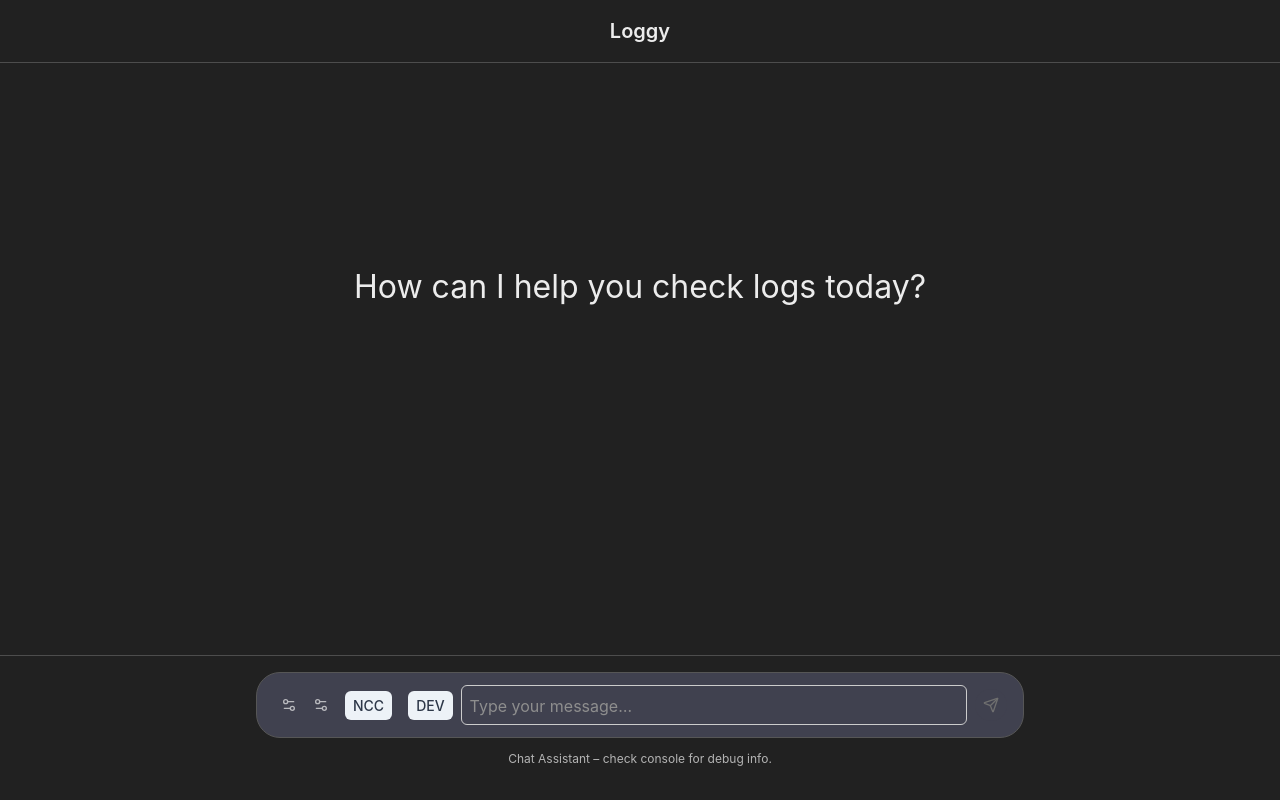
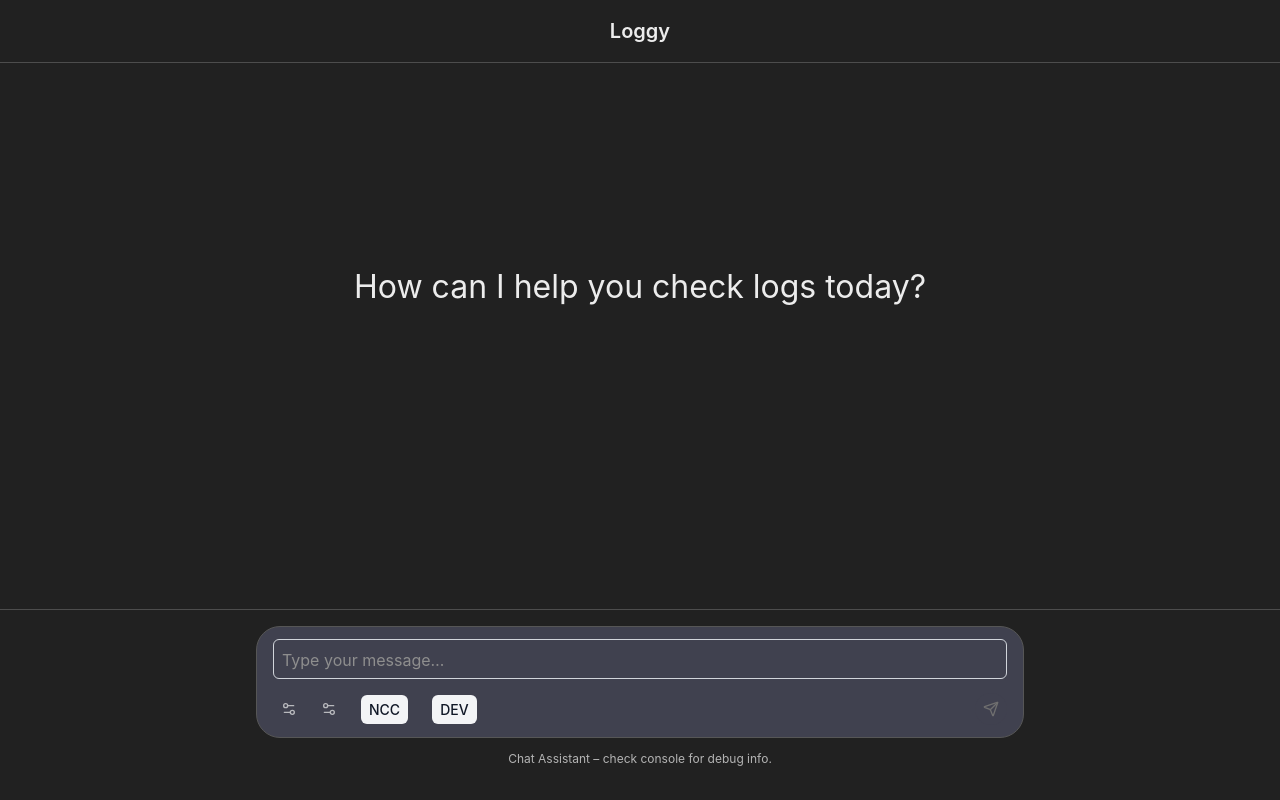
Before and after one commit to Abbiirr/ai-chat-frontend, a React (Vite) app: page / in a window 1280 px wide. Built offline with nearby package versions, Linux system fonts and the light colour scheme.

Commit message:
Renders tool buttons correct place

```diff
--- a/src/components/ChatInput.css
+++ b/src/components/ChatInput.css
@@ -1,42 +1,81 @@
 /* src/components/ChatInput.css */
 
-.input-container {
-    /* existing container styles */
+/* Ensure dropdowns aren’t clipped */
+.input-container,
+.input-wrapper,
+.input-field {
+    overflow: visible;
+    display: block;
+    flex-direction: column;
+    align-items: stretch;
 }
 
-.input-wrapper {
-    /* existing wrapper styles */
-}
-
-.input-field {
-    display: flex;
-    align-items: center;
-    overflow: visible; /* allow dropdowns to escape */
-}
-
-.project-pill {
+/* Unified pill style for project/env */
+.param-pill {
     display: inline-block;
-    background-color: #edf2f7;
-    color: #2d3748;
+    background-color: #f3f4f6; /* light gray */
+    color: #111827;            /* dark text */
     border-radius: 0.375rem;
     padding: 0.25rem 0.5rem;
     margin: 0 0.5rem;
     font-size: 0.875rem;
     font-weight: 500;
     white-space: nowrap;
+    user-select: none;
+    transition: background-color 0.2s;
+}
+.param-pill:hover {
+    background-color: #e5e7eb; /* slightly darker on hover */
 }
 
+/* Textarea styling */
 .message-input {
     flex: 1;
     padding: 0.5rem;
     font-size: 1rem;
     line-height: 1.5;
-    border: 1px solid #ccc;
+    border: 1px solid #d1d5db;
     border-radius: 0.375rem;
-    resize: none;       /* disable manual resize */
-    overflow: hidden;   /* hide scrollbars */
+    resize: none;
+    overflow: hidden;
+    min-height: 2.5rem;
+    max-height: 10rem;
+    transition: height 0.1s ease-in-out, border-color 0.2s;
+    margin-bottom: 8px;
+    width: 100%;
+    box-sizing: border-box;
+}
+.message-input:focus {
+    outline: none;
+    border-color: #9ca3af;
 }
 
+/* Remove Chrome autofill highlight */
+.message-input:-webkit-autofill,
+.message-input:-webkit-autofill:focus {
+    box-shadow: 0 0 0px 1000px #ffffff inset !important;
+    -webkit-text-fill-color: #111827 !important;
+}
+
+/* Send button (you likely already have these) */
 .send-button {
-    /* your existing send-button styles */
+    margin-left: auto;
+    /* …existing styles… */
 }
+.send-button.active {
+    /* …existing styles… */
+}
+.send-button.disabled {
+    /* …existing styles… */
+}
+.controls-row {
+    display: flex;
+    justify-content: flex-start;
+    align-items: center;
+    width: 100%;
+}
+.tool-buttons {
+    display: flex;
+    align-items: center;
+    gap: 8px;
+}
--- a/src/components/ChatInput.jsx
+++ b/src/components/ChatInput.jsx
@@ -1,15 +1,15 @@
 // src/components/ChatInput.jsx
-import React, { useState, useRef, useEffect } from 'react';
+import React, { useRef, useEffect, useState } from 'react';
 import { Send } from 'lucide-react';
 import ToolButton from './ToolButton';
 import './ChatInput.css';
 
 export default function ChatInput({ input, setInput, onSend, isStreaming }) {
     const [project, setProject] = useState('NCC');
-    const [env, setEnv] = useState('DEV');
-    const textareaRef = useRef(null);
+    const [env, setEnv]       = useState('DEV');
+    const textareaRef         = useRef(null);
 
-    // Auto‑grow whenever `input` changes
+    // Auto‑grow textarea on input change
     useEffect(() => {
         const ta = textareaRef.current;
         if (!ta) return;
@@ -17,6 +17,7 @@ export default function ChatInput({ input, setInput, onSend, isStreaming }) {
         ta.style.height = `${ta.scrollHeight}px`;
     }, [input]);
 
+    // Handle typing and resize
     const handleChange = (e) => {
         setInput(e.target.value);
         const ta = textareaRef.current;
@@ -29,6 +30,19 @@ export default function ChatInput({ input, setInput, onSend, isStreaming }) {
         <footer className="input-container">
             <div className="input-wrapper">
                 <div className="input-field">
+                    {/* 1. The textarea */}
+                    <textarea
+                        ref={textareaRef}
+                        className="message-input"
+                        value={input}
+                        onChange={handleChange}
+                        placeholder="Type your message…"
+                        rows={1}
+                    />
+
+                    {/* 2. All controls in the same row below */}
+                    <div className="controls-row">
+                        <div className="tool-buttons">
                             <ToolButton
                                 options={['NCC', 'ABBL', 'GIGLY']}
                                 onSelect={setProject}
@@ -41,17 +55,11 @@ export default function ChatInput({ input, setInput, onSend, isStreaming }) {
                                 disabled={isStreaming}
                                 title={`Env: ${env}`}
                             />
-                    <span className="project-pill">{project}</span>
-                    <span className="project-pill">{env}</span>
-                    <textarea
-                        ref={textareaRef}
-                        className="message-input"
-                        value={input}
-                        onChange={handleChange}
-                        placeholder="Type your message…"
-                        rows={1}
-                    />
+                            <span className="param-pill">{project}</span>
+                            <span className="param-pill">{env}</span>
+                        </div>
 
+                        {/* Send button aligned right */}
                         <button
                             className={`send-button ${input.trim() && !isStreaming ? 'active' : 'disabled'}`}
                             onClick={onSend}
@@ -59,6 +67,7 @@ export default function ChatInput({ input, setInput, onSend, isStreaming }) {
                         >
                             <Send size={16} />
                         </button>
+                    </div>
                 </div>
 
                 <div className="input-hint">
```
Lines whose indentation alone changed are shown as unchanged.
